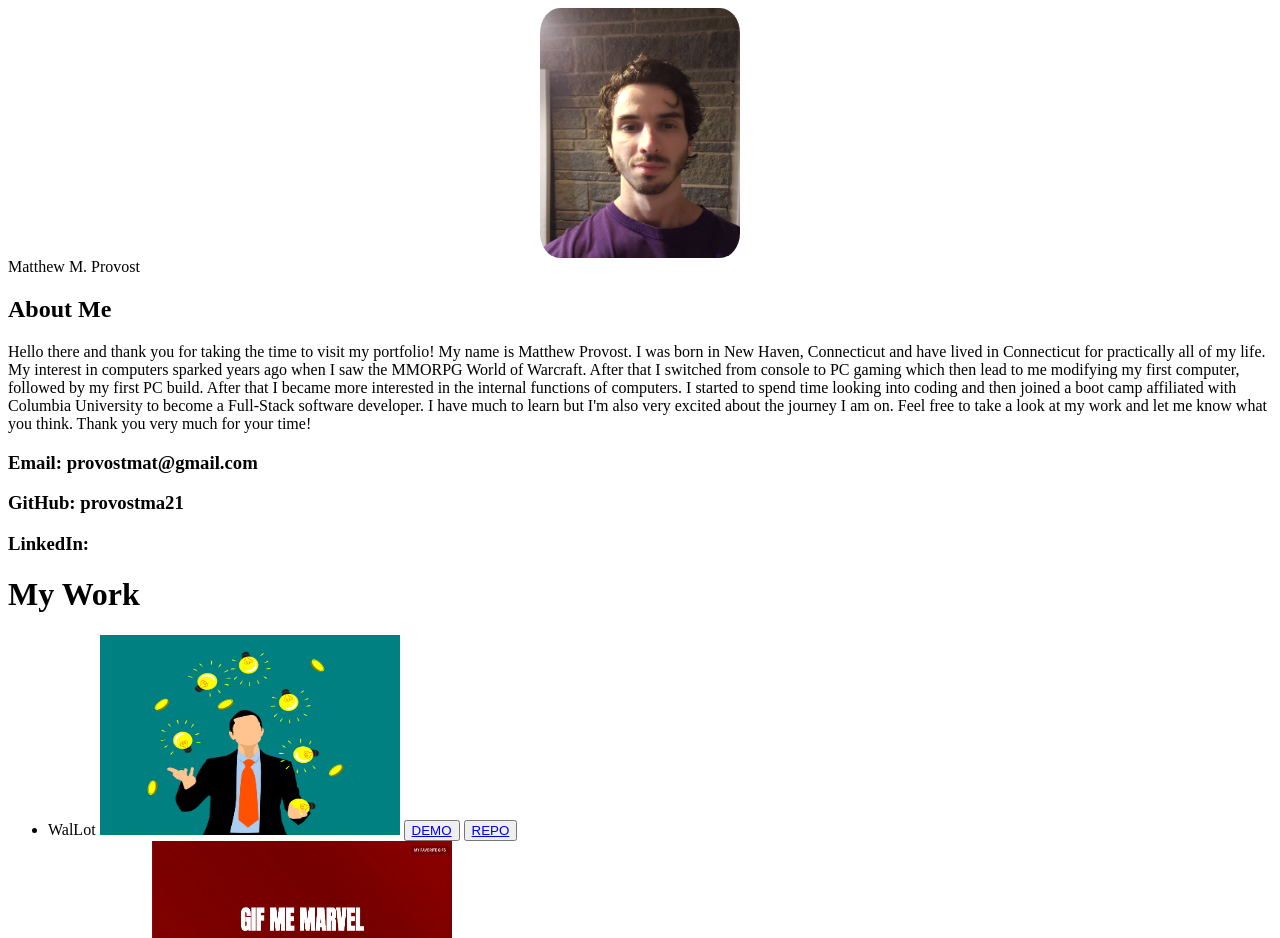
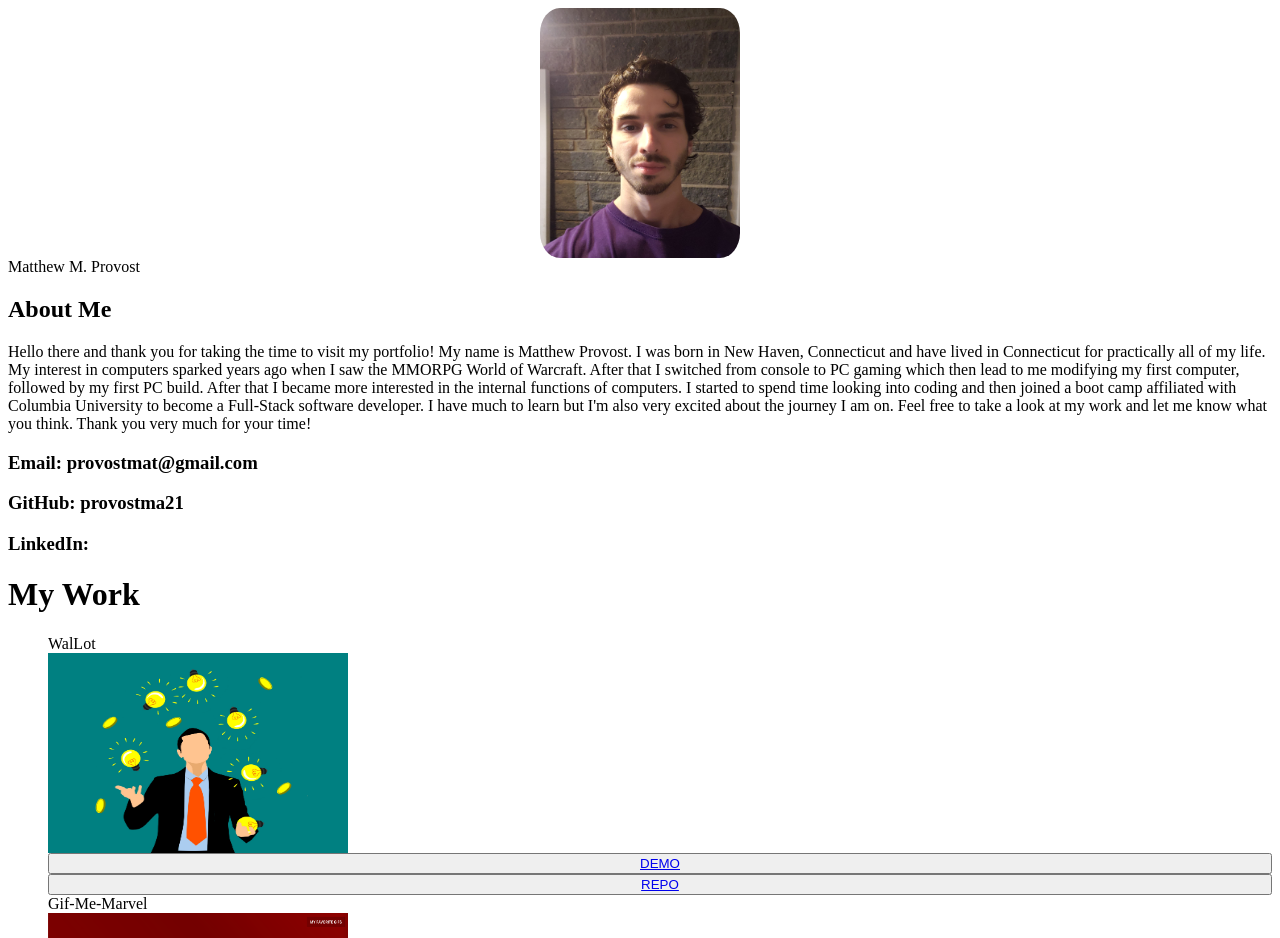
Before and after one commit to provostma21/Portfolio, a React (Create React App) app: page / in a window 1280 px wide. Shown: the top 938 px of the page. Built offline with nearby package versions, Linux system fonts and the light colour scheme.

Commit message:
added some format styling for projects and className for buttons

```diff
--- a/src/components/Projects/Projects.js
+++ b/src/components/Projects/Projects.js
@@ -43,10 +43,10 @@ function Project(props) {
           alt={projectData.name}
         />
       }{" "}
-      <button>
+      <button className="demo-btn">
         <a href={projectData.link}>DEMO</a>
       </button>{" "}
-      <button>
+      <button className="repo-btn">
         <a href={projectData.repoLink}>REPO</a>
       </button>
     </li>
--- a/src/components/Style/Projects.css
+++ b/src/components/Style/Projects.css
@@ -2,3 +2,12 @@
     height: 200px;
     width: 300px;
 }
+
+.project-list-item {
+    display: grid;
+}
+
+.button {
+    height: 30px;
+    width: 50px;
+}
```
